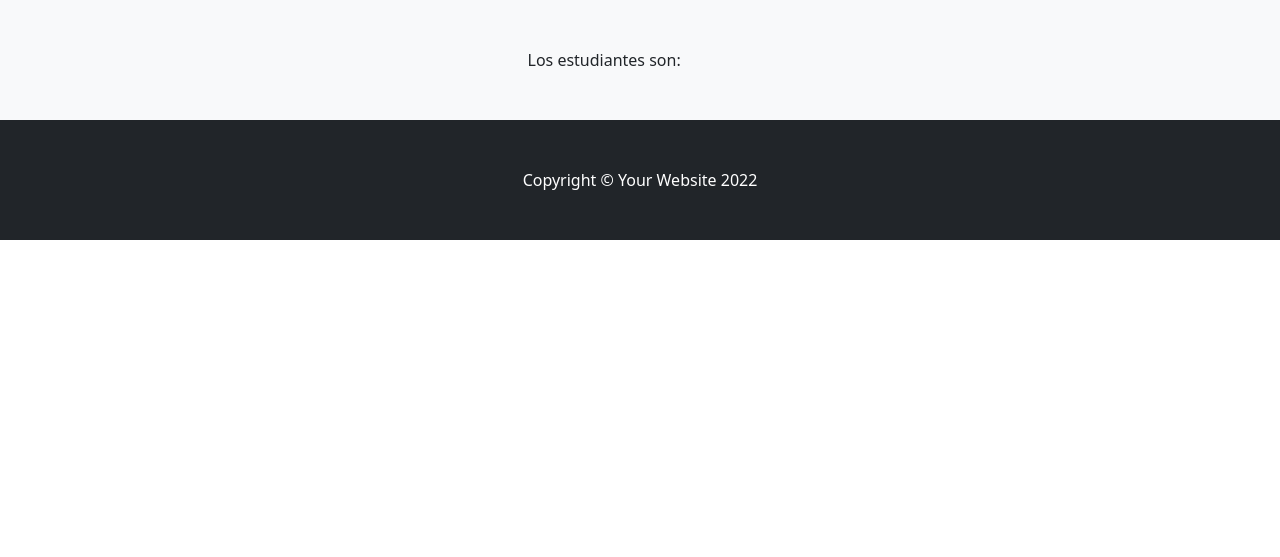
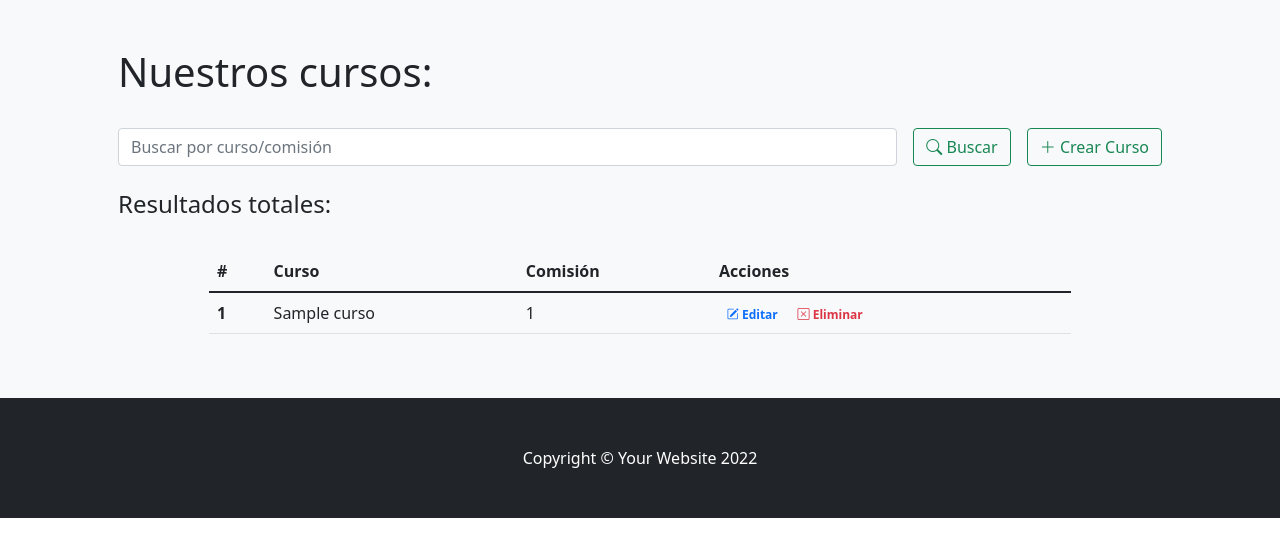
Before and after one commit to lucastrubiano/djangocoder, a Django app: template ProyectoCoder/ProyectoCoderApp/templates/ProyectoCoderApp/estudiantes.html in a window 1280 px wide. Shown: the part 56-613 px from the top of the page. Run offline with Django 4.2, Linux system fonts and the light colour scheme; the template is opened without the code that fills it: values that come from a table or form of the project are taken from there, others are empty; tables that the repository leaves empty hold one stand-in row (values such as "Sample post"); some libraries are stand-ins or nearby versions.

```diff
--- a/ProyectoCoder/ProyectoCoderApp/admin.py
+++ b/ProyectoCoder/ProyectoCoderApp/admin.py
@@ -21,14 +21,14 @@ class ProfesorAdmin(admin.ModelAdmin):
     readonly_fields = ('profesion',)
 
 
-class EntregableAdmin(admin.ModelAdmin):
+# class EntregableAdmin(admin.ModelAdmin):
 
-    list_display = ('nombre', 'fechaEntrega', 'entregado')
+#     list_display = ('nombre', 'fechaEntrega', 'entregado')
 
 
 admin.site.register(Curso, CursoAdmin)
 admin.site.register(Estudiante, EstudianteAdmin)
 admin.site.register(Profesor, ProfesorAdmin)
-admin.site.register(Entregable, EntregableAdmin)
+admin.site.register(Entregable) # , EntregableAdmin
 
 # admin, admin -> python manage.py createsuperuser
--- a/ProyectoCoder/ProyectoCoderApp/models.py
+++ b/ProyectoCoder/ProyectoCoderApp/models.py
@@ -32,3 +32,6 @@ class Entregable(models.Model):
     nombre = models.CharField(max_length=30)
     fechaEntrega = models.DateField()
     entregado = models.BooleanField()
+
+    def __str__(self) -> str: # modificar como se visualiza
+        return f"Entregable: {self.nombre} en la fecha {self.fechaEntrega}"
--- a/ProyectoCoder/ProyectoCoderApp/templates/ProyectoCoderApp/estudiantes.html
+++ b/ProyectoCoder/ProyectoCoderApp/templates/ProyectoCoderApp/estudiantes.html
@@ -8,19 +8,53 @@ Estudiantes - App Coder
 {% block contenidoPagina %}
 <section class="bg-light py-5">
     <div class="container px-5">
+        <h1>Nuestros cursos:</h1>
+        <br>
         <div class="row gx-5 justify-content-center">
-            <div class="col-lg-3">
-                Los estudiantes son:
-                <ul class="list-group">
-                    {% comment %}
+            <div class="col-lg-12">
+                <form class="d-flex my-2 my-lg-0" action="" method="post">
+                    {% csrf_token %}
+                    <input class="flex-grow-0 form-control mr-sm-2" type="search" name="search" placeholder="Buscar por curso/comisión" aria-label="Search">
+                    <button class="btn btn-outline-success text-nowrap ms-3 my-2 my-sm-0" type="submit"> <i class="bi bi-search"></i> Buscar</button>
+                    <a class="btn btn-outline-success text-nowrap ms-3 my-2 my-sm-0" href="{% url 'crear_curso' %}"> <i class="bi bi-plus-lg"></i> Crear Curso</a>
+                </form>
+            </div>
+        </div>
+        <br>
+        <h4>Resultados
+            {% if search %}
+                para "{{busqueda}}":
+            {% else %}
+                totales:
+            {% endif %}
+        </h4>
+        <br>
+        <div class="row gx-5 justify-content-center">
+            <div class="col-lg-10 table-responsive">
+                <table class="table table-theme">
+                    <thead>
+                        <tr>
+                            <th scope="col">#</th>
+                            <th scope="col">Curso</th>
+                            <th scope="col">Comisión</th>
+                            <th scope="col">Acciones</th>
+                        </tr>
+                    </thead>
+                    <tbody>
+
                         {% for curso in cursos %}
-                            <li class="list-group-item d-flex justify-content-between align-items-start">
-                                {{curso.nombre}}
-                                <span class="badge bg-success rounded-pill">{{curso.comision}}</span>
-                            </li>
+                            <tr>
+                                <th scope="row">{{forloop.counter}}</th>
+                                <td>{{curso.nombre}}</td>
+                                <td>{{curso.comision}}</td>
+                                <td>
+                                    <a href="{% url 'editar_curso' curso.id %}" class="text-primary badge badge-primary text-decoration-none"> <i class="bi bi-pencil-square"></i> Editar</a>
+                                    <a href="{% url 'eliminar_curso' curso.id %}" class="text-danger badge badge-danger text-decoration-none"> <i class="bi bi-x-square"></i> Eliminar</a>
+                                </td>
+                            </tr>
                         {% endfor %}
-                    {% endcomment %}
-                </ul>
+                    </tbody>
+                </table>
             </div>
         </div>
     </div>
```
